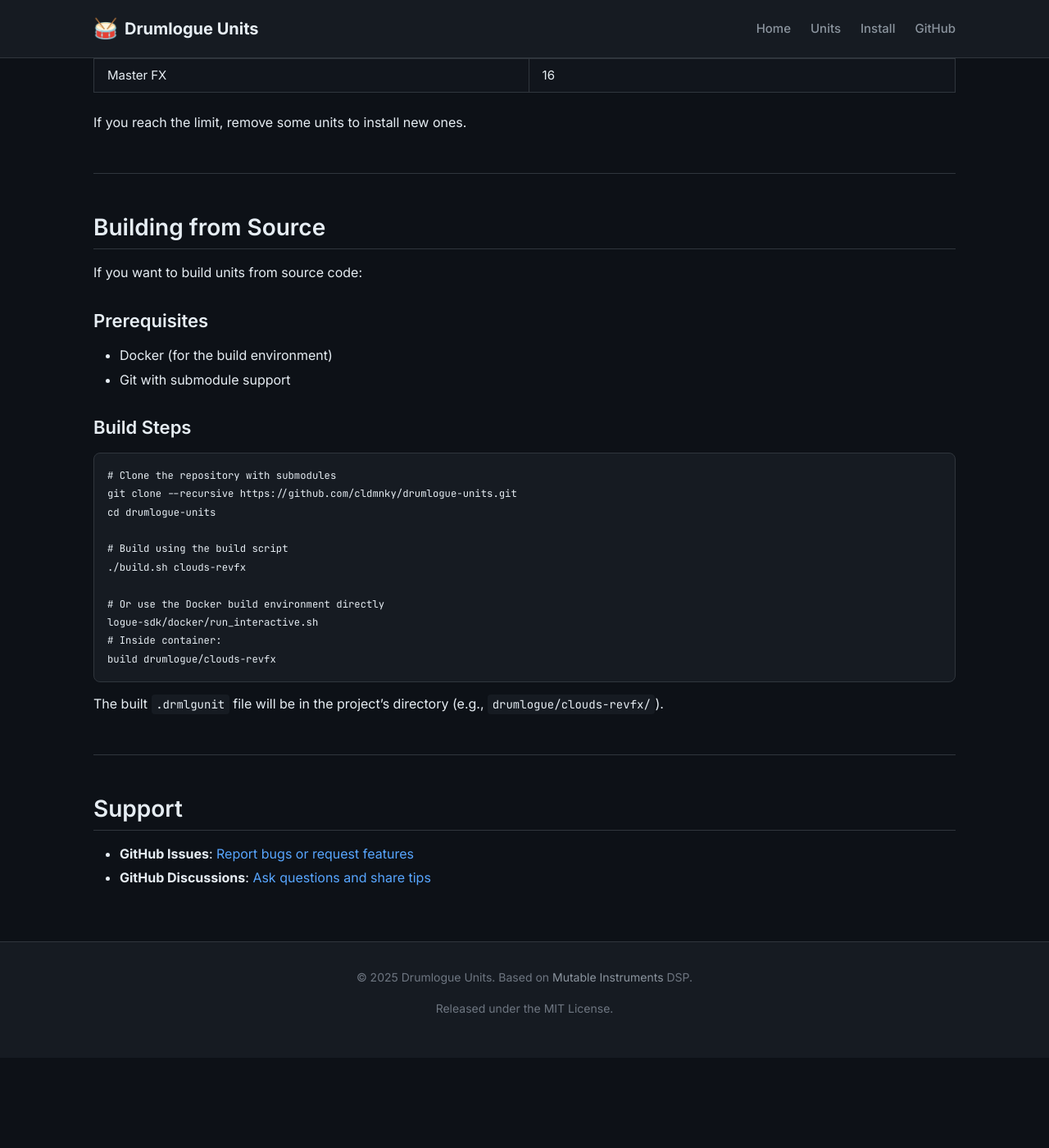
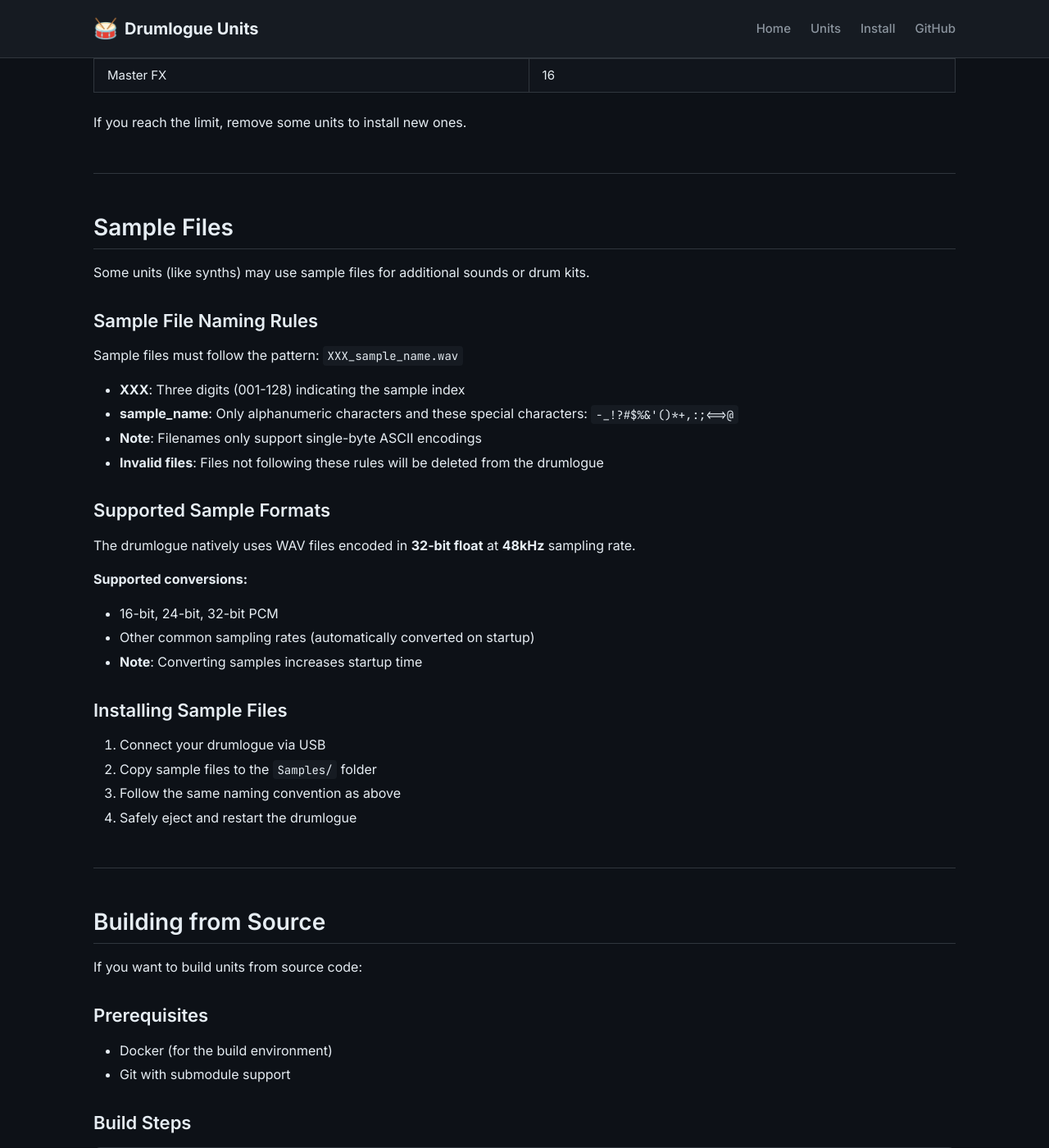
Before and after one commit to cldmnky/drumlogue-units, a Jekyll site: the page built from docs/installation/index.md, in a window 1280 px wide and 1400 px high, scrolled down 4069 px. Shown: the whole window at 82% size. Built offline with Jekyll 4.4.1, drawn with Linux system fonts in a browser that asks for light colours; before the commit the page ends 5359 px from its top, so only the background shows below that; some of the changed text lies outside the part shown.

Commit message:
docs: update installation guide with correct folder names and sample file info

```diff
--- a/docs/installation/index.md
+++ b/docs/installation/index.md
@@ -41,15 +41,15 @@
 
 | Unit Type | Folder Location |
 |-----------|-----------------|
-| **Synthesizers** | `Units/Synth/` |
-| **Delay Effects** | `Units/DelFX/` |
-| **Reverb Effects** | `Units/RevFX/` |
-| **Master Effects** | `Units/MasterFX/` |
+| **Synthesizers** | `Units/Synths/` |
+| **Delay Effects** | `Units/DelayFXs/` |
+| **Reverb Effects** | `Units/ReverbFXs/` |
+| **Master Effects** | `Units/MasterFXs/` |
 
 ### 3. Copy the Unit Files
 
-- **Clouds Reverb FX** (`clouds_revfx.drmlgunit`) → `Units/RevFX/`
-- **Elementish Synth** (`elementish_synth.drmlgunit`) → `Units/Synth/`
+- **Clouds Reverb FX** (`clouds_revfx.drmlgunit`) → `Units/ReverbFXs/`
+- **Elementish Synth** (`elementish_synth.drmlgunit`) → `Units/Synths/`
 
 ### 4. Safely Eject
 
@@ -149,6 +149,37 @@
 
 ---
 
+## Sample Files
+
+Some units (like synths) may use sample files for additional sounds or drum kits.
+
+### Sample File Naming Rules
+
+Sample files must follow the pattern: `XXX_sample_name.wav`
+
+- **XXX**: Three digits (001-128) indicating the sample index
+- **sample_name**: Only alphanumeric characters and these special characters: `-_!?#$%&'()*+,:;<=>@`
+- **Note**: Filenames only support single-byte ASCII encodings
+- **Invalid files**: Files not following these rules will be deleted from the drumlogue
+
+### Supported Sample Formats
+
+The drumlogue natively uses WAV files encoded in **32-bit float** at **48kHz** sampling rate.
+
+**Supported conversions:**
+- 16-bit, 24-bit, 32-bit PCM
+- Other common sampling rates (automatically converted on startup)
+- **Note**: Converting samples increases startup time
+
+### Installing Sample Files
+
+1. Connect your drumlogue via USB
+2. Copy sample files to the `Samples/` folder
+3. Follow the same naming convention as above
+4. Safely eject and restart the drumlogue
+
+---
+
 ## Building from Source
 
 If you want to build units from source code:
```
